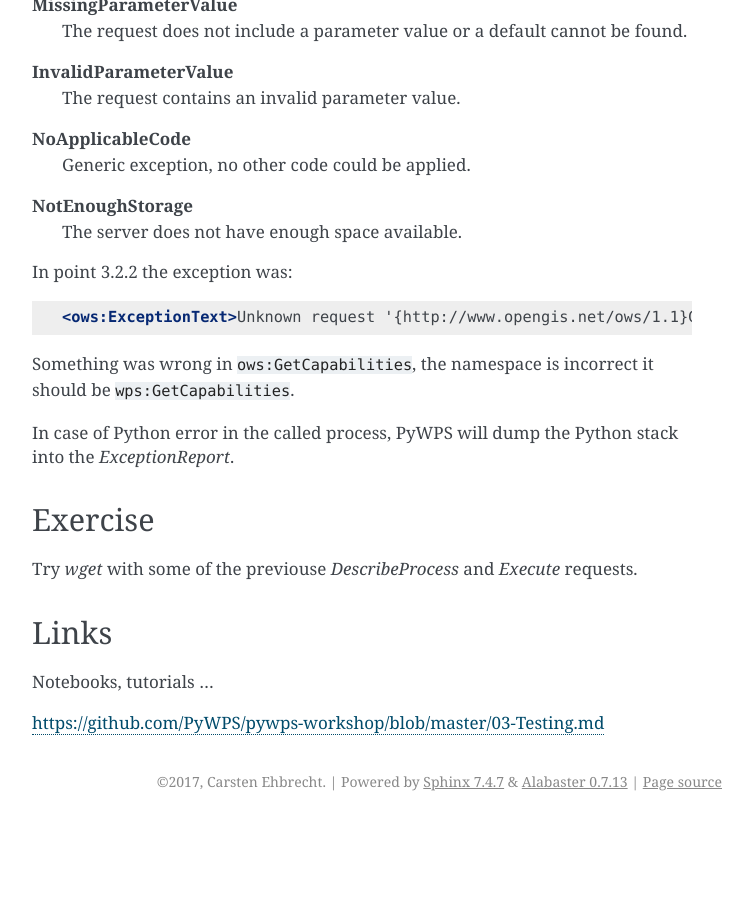
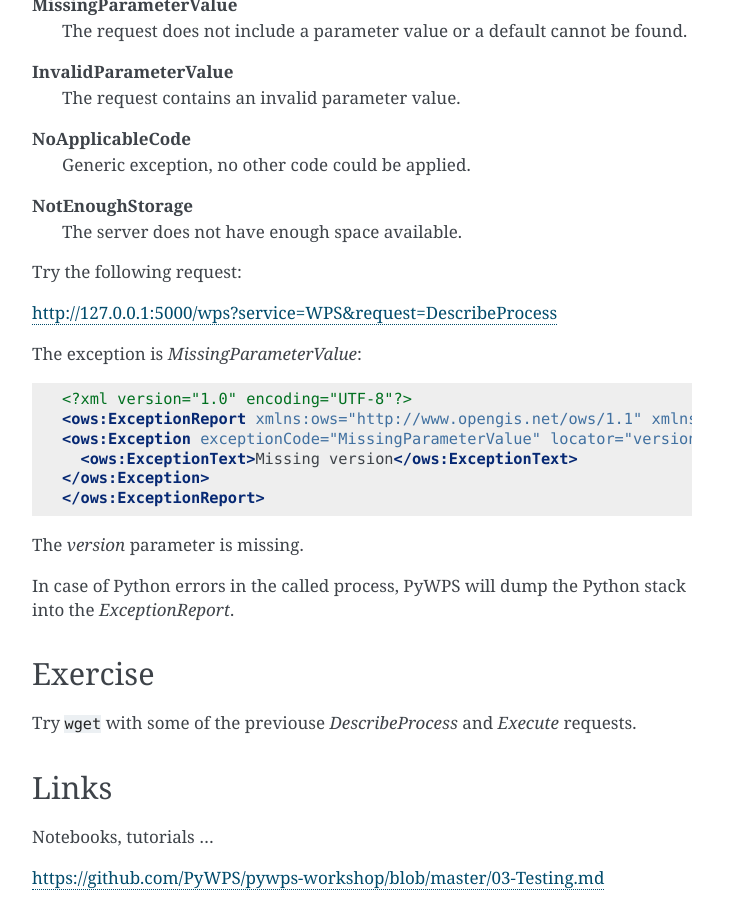
Before and after one commit to bird-house/birdhouse-workshop, a Sphinx documentation site: the page built from docs/source/pywps/testing.rst, in a window 1280 px wide and 900 px high, scrolled down 1918 px. Shown: the whole window, without its empty margins (388-1140 px from the left). Built offline with Sphinx 7.4.7, drawn with Linux system fonts in a browser that asks for light colours; before the commit the page ends 2739 px from its top, so only the background shows below that.

Commit message:
update testing

```diff
--- a/docs/source/pywps/testing.rst
+++ b/docs/source/pywps/testing.rst
@@ -99,21 +99,30 @@ Exceptions
 **NotEnoughStorage**
   The server does not have enough space available.
 
-In point 3.2.2 the exception was:
+Try the following request:
+
+http://127.0.0.1:5000/wps?service=WPS&request=DescribeProcess
+
+The exception is *MissingParameterValue*:
 
 .. code-block:: xml
 
-  <ows:ExceptionText>Unknown request '{http://www.opengis.net/ows/1.1}GetCapabilities'</ows:ExceptionText>
+  <?xml version="1.0" encoding="UTF-8"?>
+  <ows:ExceptionReport xmlns:ows="http://www.opengis.net/ows/1.1" xmlns:xsi="http://www.w3.org/2001/XMLSchema-instance" xsi:schemaLocation="http://www.opengis.net/ows/1.1 http://schemas.opengis.net/ows/1.1.0/owsExceptionReport.xsd" version="1.0.0">
+  <ows:Exception exceptionCode="MissingParameterValue" locator="version" >
+    <ows:ExceptionText>Missing version</ows:ExceptionText>
+  </ows:Exception>
+  </ows:ExceptionReport>
 
-Something was wrong in ``ows:GetCapabilities``, the namespace is incorrect it should be ``wps:GetCapabilities``.
+The *version* parameter is missing.
 
-In case of Python error in the called process, PyWPS will dump the Python stack into the *ExceptionReport*.
+In case of Python errors in the called process, PyWPS will dump the Python stack into the *ExceptionReport*.
 
 
 Exercise
 --------
 
-Try *wget* with some of the previouse *DescribeProcess* and *Execute* requests.
+Try ``wget`` with some of the previouse *DescribeProcess* and *Execute* requests.
 
 Links
 -----
```
